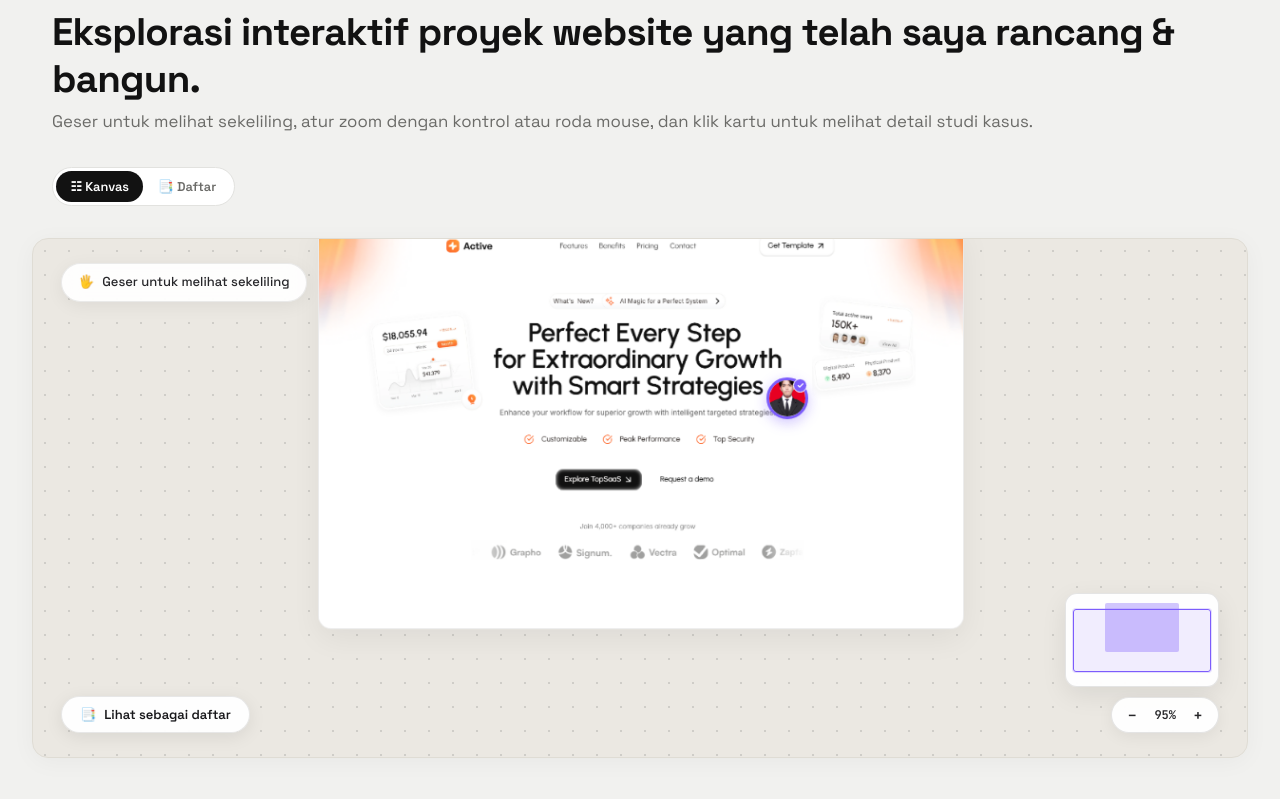
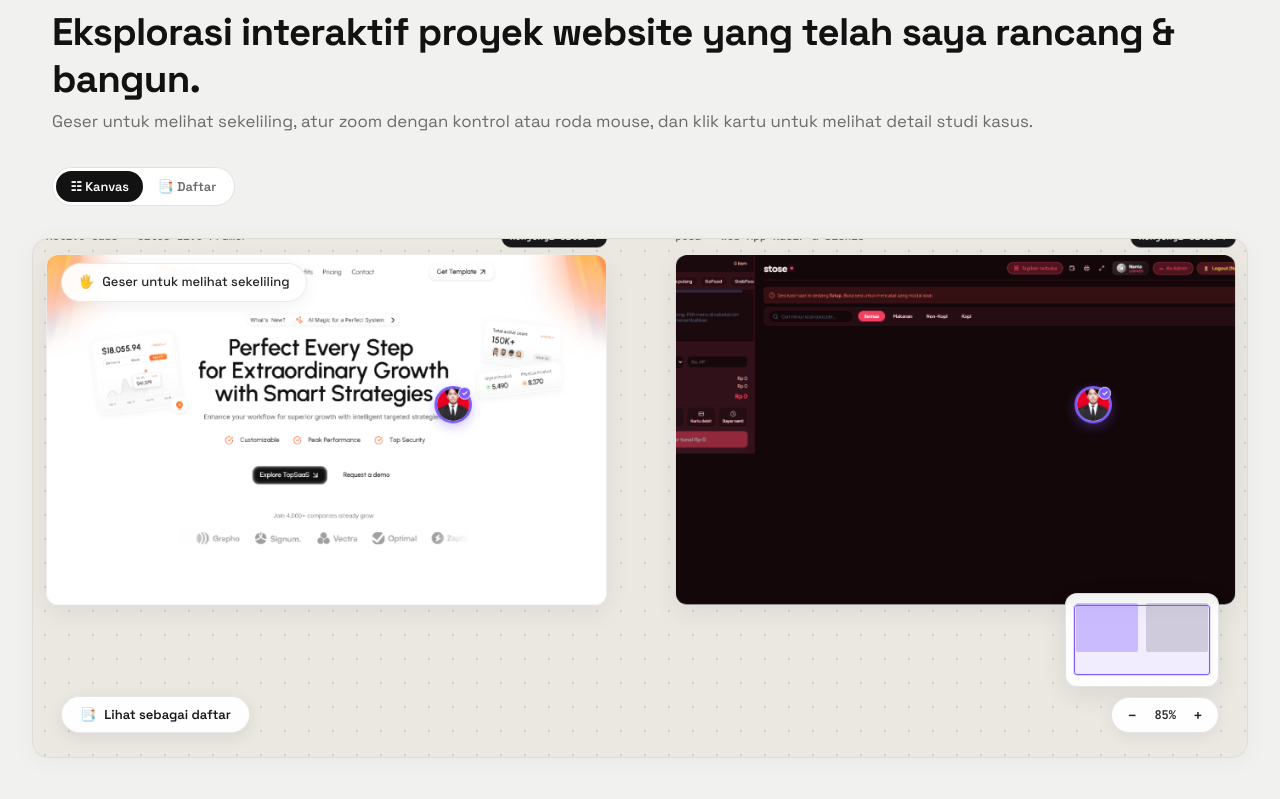
Before and after one commit to ANANTHA1628/portofolio, a website: page index.html in a window 1280 px wide. Shown: the part 781-1580 px from the top of the page. Drawn offline with Linux system fonts and the light colour scheme.

Commit message:
tambahan web

```diff
--- a/assets/css/style.css
+++ b/assets/css/style.css
@@ -756,7 +756,7 @@ img {
     position: absolute;
     top: 0;
     left: 0;
-    width: 1400px;
+    width: 1600px;
     height: 800px;
     transform-origin: 0 0;
     will-change: transform;
--- a/assets/js/main.js
+++ b/assets/js/main.js
@@ -68,9 +68,9 @@ document.addEventListener('DOMContentLoaded', () => {
             category: "Situs Live Framer",
             image: "assets/images/project-active-saas.png",
             liveUrl: "https://bright-operations-110011.framer.app/",
-            x: 360,
+            x: 100,
             y: 80,
-            width: 680,
+            width: 660,
             hasAvatarPin: true,
             pinPos: { top: "38%", right: "24%" },
             desc: "Dirancang dan dibangun untuk pertumbuhan bisnis yang pesat dengan integrasi CRM cerdas dan alur kerja otomatis.",
@@ -88,6 +88,34 @@ document.addEventListener('DOMContentLoaded', () => {
                 "Komponen harga dan testimoni interaktif dinamis",
                 "Token sistem desain, ikonografi kustom, dan mikro-interaksi"
             ]
+        },
+        {
+            id: "posa",
+            title: "posa",
+            category: "Web App & Kasir Bisnis",
+            image: "assets/images/posa projek.png",
+            liveUrl: "https://anantha1628.github.io/projek_bisnis/",
+            x: 840,
+            y: 80,
+            width: 660,
+            hasAvatarPin: true,
+            pinPos: { top: "38%", right: "22%" },
+            desc: "Sistem kasir (Point of Sale) modern & manajemen bisnis terpadu dengan pelacakan inventaris real-time (Moving Average HPP), shift closing kasir, otorisasi PIN admin, dan integrasi laporan WhatsApp.",
+            tag: "SISTEM KASIR & BISNIS // LIVE APP",
+            scope: {
+                client: "posa / Projek Bisnis Modern",
+                role: "Fullstack Web Developer & UI/UX Designer",
+                timeline: "Diluncurkan 2026 · Demo Web App Interaktif"
+            },
+            challenge: "Operasional bisnis retail dan F&B modern sering menghadapi kendala transaksi kasir manual yang lambat, kerumitan hitung HPP bahan baku dinamis, selisih uang kas di akhir shift, dan minimnya transparansi pelaporan harian kepada owner.",
+            solution: "Merancang dan membangun aplikasi kasir digital terpadu berbasis antarmuka modern yang cepat dan intuitif. Mendukung alur transaksi fleksibel (Tunai, QRIS, Kartu Debit, Open Bill), kalkulasi HPP Moving Average otomatis saat restock, rekonsiliasi kas saat pergantian shift dengan cetak thermal receipt, proteksi tindakan sensitif dengan PIN admin, serta ringkasan laporan otomatis ke WhatsApp.",
+            deliverables: [
+                "Aplikasi web kasir interaktif live: anantha1628.github.io/projek_bisnis",
+                "Sistem transaksi multi-kanal (Tunai, QRIS scan, EDC Debit, dan Meja/Open Bill)",
+                "Manajemen inventaris bahan baku dengan Moving Average HPP, Stok Opname, & Waste",
+                "Fitur Tutup Kasir (Shift Closing) lengkap dengan cetak struk thermal 58mm/80mm",
+                "Otorisasi PIN Admin untuk aksi sensitif dan generator laporan harian WhatsApp"
+            ]
         }
     ];
 
@@ -110,12 +138,12 @@ document.addEventListener('DOMContentLoaded', () => {
     const listCardsGrid = document.getElementById('list-cards-grid');
 
     // Canvas board space coordinates (optimized for centered featured showcase)
-    const BOARD_WIDTH = 1400;
+    const BOARD_WIDTH = 1600;
     const BOARD_HEIGHT = 800;
 
     let panX = 0;
     let panY = 0;
-    let scale = 0.95;
+    let scale = 0.85;
     let isDragging = false;
     let dragStartX = 0;
     let dragStartY = 0;
@@ -382,7 +410,7 @@ document.addEventListener('DOMContentLoaded', () => {
 
     if (btnZoomReset) {
         btnZoomReset.addEventListener('click', () => {
-            scale = 0.95;
+            scale = 0.85;
             centerCanvas();
             showToast('Zoom dan posisi kanvas direset');
         });
@@ -482,7 +510,7 @@ document.addEventListener('DOMContentLoaded', () => {
             ${data.liveUrl ? `
             <div style="margin: 1.25rem 0 0.5rem 0; display: flex; gap: 0.75rem; align-items: center; flex-wrap: wrap;">
                 <a href="${data.liveUrl}" target="_blank" rel="noopener noreferrer" class="im-btn btn-dark" style="display:inline-flex; align-items:center; gap:0.4rem; padding: 0.6rem 1.2rem; font-size: 0.85rem;">
-                    Buka Live Website Framer ↗
+                    Buka Live Demo ↗
                 </a>
                 <span style="font-family: var(--font-mono); font-size: 0.75rem; color: var(--text-muted); word-break: break-all;">${data.liveUrl}</span>
             </div>` : ''}
--- a/index.html
+++ b/index.html
@@ -219,7 +219,7 @@
                 <div class="canvas-board" id="canvas-board">
                     <!-- Card 1: Active SaaS (Featured Live Framer Site) -->
                     <div class="canvas-card-wrapper featured-highlight-card" data-project="activesaas"
-                        style="left: 360px; top: 80px; width: 680px;">
+                        style="left: 100px; top: 80px; width: 660px;">
                         <div class="canvas-card-header">
                             <span class="canvas-mono-label">Active SaaS &middot; Situs Live Framer</span>
                             <a href="https://bright-operations-110011.framer.app/" target="_blank"
@@ -236,6 +236,31 @@
                             </div>
                             <div class="canvas-avatar-pin" style="top: 38%; right: 24%;"
                                 title="Aryaputra Ferdiananta · Situs Live Framer">
+                                <img src="assets/images/me.jpeg" alt="Aryaputra" class="pin-avatar-img">
+                                <span class="pin-check">✓</span>
+                            </div>
+                        </article>
+                    </div>
+
+                    <!-- Card 2: posa (Sistem Kasir & Manajemen Bisnis Modern) -->
+                    <div class="canvas-card-wrapper featured-highlight-card" data-project="posa"
+                        style="left: 840px; top: 80px; width: 660px;">
+                        <div class="canvas-card-header">
+                            <span class="canvas-mono-label">posa &middot; Web App Kasir &amp; Bisnis</span>
+                            <a href="https://anantha1628.github.io/projek_bisnis/" target="_blank"
+                                rel="noopener noreferrer" class="canvas-live-btn"
+                                onclick="event.stopPropagation();">Kunjungi Situs ↗</a>
+                        </div>
+                        <article class="canvas-card">
+                            <div class="canvas-card-img-wrap">
+                                <img src="assets/images/posa projek.png" alt="posa - Sistem Kasir &amp; Manajemen Bisnis Modern"
+                                    class="canvas-card-img" loading="lazy">
+                                <div class="canvas-card-overlay">
+                                    <span class="canvas-view-badge">Jelajahi Aplikasi Live ↗</span>
+                                </div>
+                            </div>
+                            <div class="canvas-avatar-pin" style="top: 38%; right: 22%;"
+                                title="Aryaputra Ferdiananta · Sistem Kasir Modern">
                                 <img src="assets/images/me.jpeg" alt="Aryaputra" class="pin-avatar-img">
                                 <span class="pin-check">✓</span>
                             </div>
@@ -825,6 +850,8 @@
                     <ul class="f-links">
                         <li><a href="https://github.com/ANANTHA1628" target="_blank"
                                 rel="noopener noreferrer">GitHub Profile ↗</a></li>
+                        <li><a href="https://anantha1628.github.io/projek_bisnis/" target="_blank"
+                                rel="noopener noreferrer">posa (Live Web App) ↗</a></li>
                         <li><a href="https://bright-operations-110011.framer.app/" target="_blank"
                                 rel="noopener noreferrer">Active SaaS (Live Framer) ↗</a></li>
                         <li><a href="https://www.linkedin.com/in/aryaputra-f-a75771322/" target="_blank"
@@ -1106,6 +1133,14 @@
                             <h3 class="cv-canva-sec-title">FEATURED PROJECT</h3>
 
                             <div class="cv-canva-entry">
+                                <div class="cv-canva-entry-role">posa — Sistem Kasir &amp; Manajemen Bisnis Modern (Web App)</div>
+                                <div class="cv-canva-entry-company"><a href="https://anantha1628.github.io/projek_bisnis/" target="_blank" rel="noopener noreferrer">anantha1628.github.io/projek_bisnis ↗</a></div>
+                                <ul class="cv-canva-bullets">
+                                    <li>Pengembangan aplikasi kasir POS modern terintegrasi manajemen stok bahan baku (Moving Average HPP), shift closing kasir, otorisasi PIN admin, dan laporan otomatis WhatsApp.</li>
+                                </ul>
+                            </div>
+
+                            <div class="cv-canva-entry" style="margin-top: 0.75rem;">
                                 <div class="cv-canva-entry-role">Active SaaS Platform — Desain Platform Web Modern (Framer)</div>
                                 <div class="cv-canva-entry-company"><a href="https://bright-operations-110011.framer.app/" target="_blank" rel="noopener noreferrer">bright-operations-110011.framer.app ↗</a></div>
                                 <ul class="cv-canva-bullets">
```
Also changed, not shown: assets/images/posa projek.png (added).
